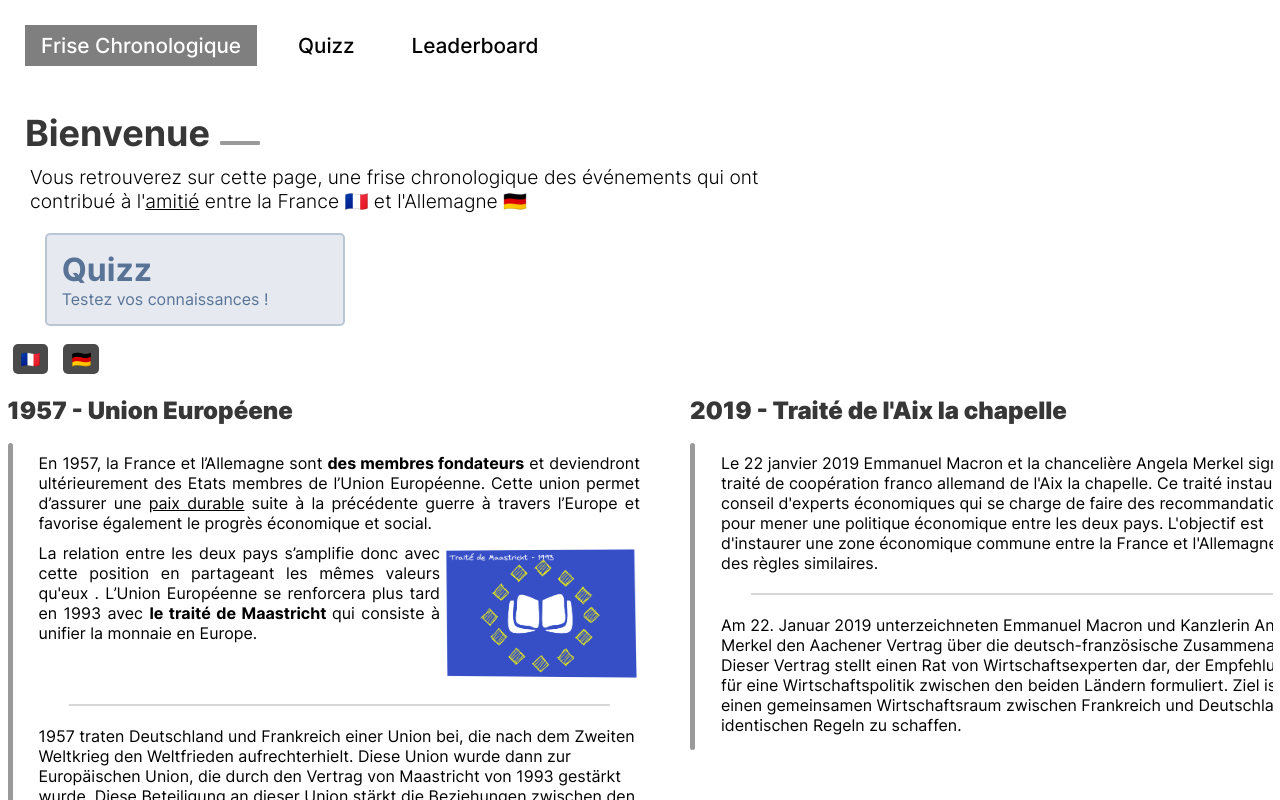
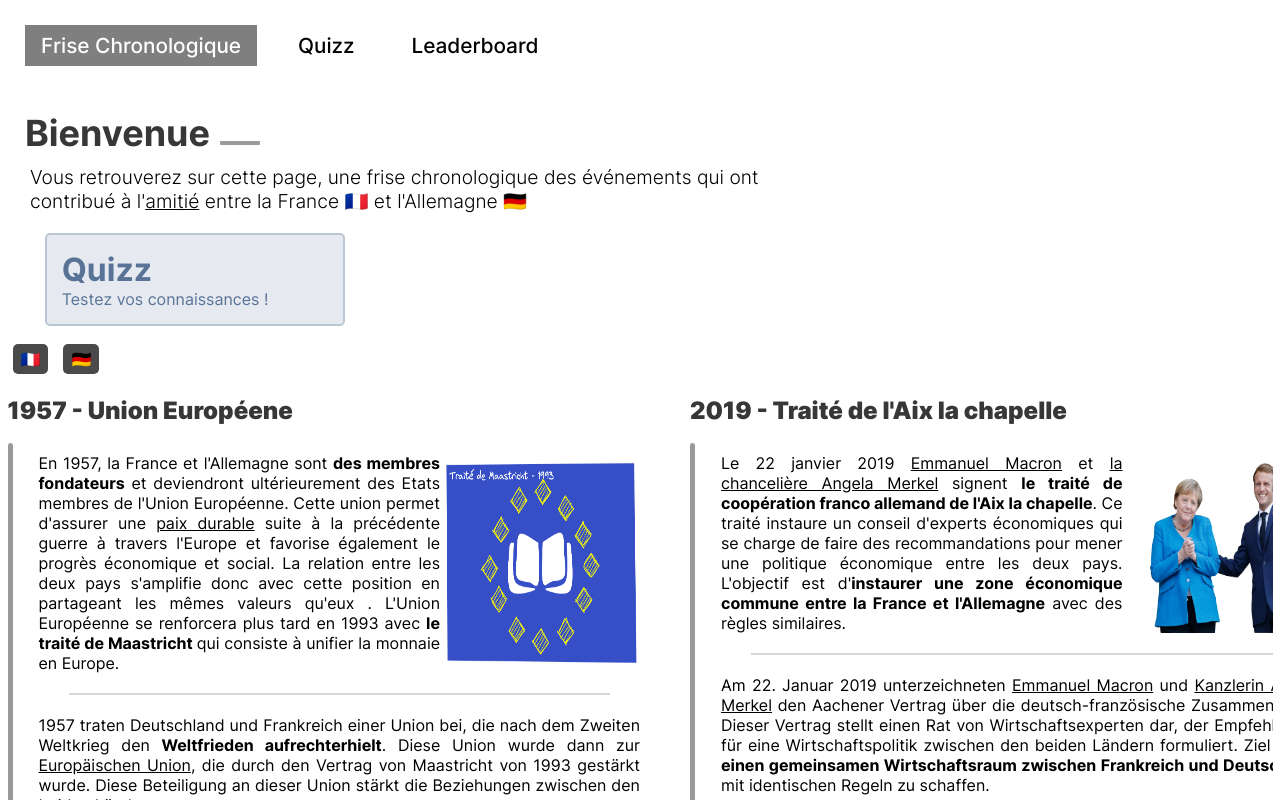
Before and after one commit to Loshido/FriseQuizz-Temp, a Nuxt app: page / in a window 1280 px wide. Both pictures are taken after a click on the element "🇩🇪". Shown: the top 800 px of the page. Built offline with nearby package versions, Linux system fonts and the light colour scheme; no server answers.

Commit message:
Frise reworked.

```diff
--- a/pages/game.vue
+++ b/pages/game.vue
@@ -1,5 +1,5 @@
 <template>
-    <main>
+    <main v-if="data">
         <h2 id="user">Connecté en tant que {{ user }}</h2>
         <form @submit.prevent="submit" v-if="data">
             <section v-for="section in data" :key="section.id">
@@ -36,9 +36,9 @@
             </audio>
         </form>
     </main>
-    <!-- <svg v-else class="spinner" viewBox="0 0 50 50">
+    <svg v-else class="spinner" viewBox="0 0 50 50">
         <circle class="path" cx="25" cy="25" r="20" fill="none" stroke-width="5"></circle>
-    </svg> -->
+    </svg>
 </template>
 
 <script>
@@ -64,7 +64,7 @@
             if(correct > this.data.length * 0.5) this.playSuccess()
             else this.playError()
 
-            await useFetch("/api/records/update", {
+            await useLazyFetch("/api/records/update", {
                 method: "POST",
                 body: {
                     username: this.user,
--- a/pages/index.vue
+++ b/pages/index.vue
@@ -12,18 +12,16 @@
         <Frise>
             <FriseSection titre="1957 - Union Européene" identifier="1957_ue">
                 <template v-slot:fr>
-                    <p>
-                        En 1957, la France et l’Allemagne sont <strong>des membres fondateurs</strong> et
-                        deviendront ultérieurement des Etats membres de l’Union Européenne.
-                        Cette union permet d’assurer une <u>paix durable</u> suite à la précédente
-                        guerre à travers l’Europe et favorise également le progrès
-                        économique et social.
-                    </p>
                     <div class="row">
                         <p>
+                            En 1957, la France et l'Allemagne sont <strong>des membres fondateurs</strong> et
+                            deviendront ultérieurement des Etats membres de l'Union Européenne.
+                            Cette union permet d'assurer une <u>paix durable</u> suite à la précédente
+                            guerre à travers l'Europe et favorise également le progrès
+                            économique et social.
                             La relation entre les deux pays
-                            s’amplifie donc avec cette position en partageant
-                            les mêmes valeurs qu'eux . L’Union Européenne se renforcera
+                            s'amplifie donc avec cette position en partageant
+                            les mêmes valeurs qu'eux . L'Union Européenne se renforcera
                             plus tard en 1993 avec <strong> le traité de Maastricht </strong>qui consiste
                             à unifier la monnaie en Europe.
                         </p>
@@ -31,29 +29,38 @@
                     </div>
                 </template>
                 <template v-slot:de>
+                    <p>
                         1957 traten Deutschland und Frankreich einer Union bei, die nach
-                    dem Zweiten Weltkrieg den Weltfrieden aufrechterhielt.
-                    Diese Union wurde dann zur Europäischen Union, die durch den Vertrag
+                        dem Zweiten Weltkrieg den <strong>Weltfrieden aufrechterhielt</strong>.
+                        Diese Union wurde dann zur <u>Europäischen Union</u>, die durch den Vertrag
                         von Maastricht von 1993 gestärkt wurde. Diese Beteiligung an dieser
                         Union stärkt die Beziehungen zwischen den beiden Ländern.
+                    </p>
                 </template>
             </FriseSection>
             <FriseSection titre="2019 - Traité de l'Aix la chapelle" identifier="2019">
                 <template v-slot:fr>
-                    Le 22 janvier 2019 Emmanuel Macron et la chancelière Angela Merkel
-                    signent le traité de coopération franco allemand de l'Aix la chapelle.
+                    <div class="row">
+                    <p>
+                        Le 22 janvier 2019 <u>Emmanuel Macron</u> et <u>la chancelière Angela Merkel</u>
+                        signent <strong>le traité de coopération franco allemand de l'Aix la chapelle</strong>.
                         Ce traité instaure un conseil d'experts économiques qui se charge de faire
                         des recommandations pour mener une politique économique entre les deux pays.
-                    L'objectif est d'instaurer une zone économique commune entre la France et
-                    l'Allemagne avec des règles similaires.
+                        L'objectif est d'<strong>instaurer une zone économique commune entre la France et
+                        l'Allemagne</strong> avec des règles similaires.
+                    </p>
+                    <img src="@/assets/img/emm-ang.png" style="width: 100%; max-width: 400px; min-width: 200px;">
+                </div>
                 </template>
                 <template v-slot:de>
-                    Am 22. Januar 2019 unterzeichneten Emmanuel Macron und Kanzlerin Angela Merkel
+                    <p>
+                        Am 22. Januar 2019 unterzeichneten <u>Emmanuel Macron</u> und <u>Kanzlerin Angela Merkel</u>
                         den Aachener Vertrag über die deutsch-französische Zusammenarbeit. Dieser Vertrag
                         stellt einen Rat von Wirtschaftsexperten dar, der Empfehlungen für eine
                         Wirtschaftspolitik zwischen den beiden Ländern formuliert. Ziel ist es,
-                    einen gemeinsamen Wirtschaftsraum zwischen Frankreich und Deutschland mit
+                        <strong>einen gemeinsamen Wirtschaftsraum zwischen Frankreich und Deutschland</strong> mit
                         identischen Regeln zu schaffen.
+                    </p>
                 </template>
             </FriseSection>
         </Frise>
--- a/pages/leaderboard.vue
+++ b/pages/leaderboard.vue
@@ -12,7 +12,9 @@
                 </tr>
             </thead>
             <tbody>
-                <tr v-for="user in data">
+                <tr
+                    v-for="user in data"
+                    :class="{'currentUser': userState === user.username}">
                     <td class="username" v-text="user.username" />
                     <td class="pts" v-text="user.points" />
                     <td class="prt" v-text="user.parties" />
@@ -27,6 +29,7 @@
 </template>
 
 <script setup>
+const userState = useState("user", () => false)
 const methods = {
     username: "ordre alphabetique",
     points: "points",
@@ -66,6 +69,11 @@
         width: calc(100% - 50px);
     }
 }
+.currentUser{background-color: rgba(0,0,0,0.1);}
+.currentUser .username::after{
+    content:" (vous)";
+    color: rgba(0,0,0,0.75);
+    font-weight: 700;}
 main > span{
     margin-left: 25px;
     font-weight: 300;
--- a/pages/quizz.vue
+++ b/pages/quizz.vue
@@ -32,7 +32,7 @@
             if(this.username == "") return // pas de pseudo
             if(this.user != false) router.push("/game") // Joueur authentifié
 
-            await useFetch("/api/records/register", {
+            await useLazyFetch("/api/records/register", {
                 method: "POST",
                 body: this.username
             })
@@ -41,7 +41,7 @@
             node.play()
             setTimeout(() => {
                 router.push("/game")
-            }, 2000);
+            }, 1500);
         }
     }
 }
```
Also changed, not shown: assets/img/emm-ang.png (added). Lines whose indentation alone changed are shown as unchanged.
